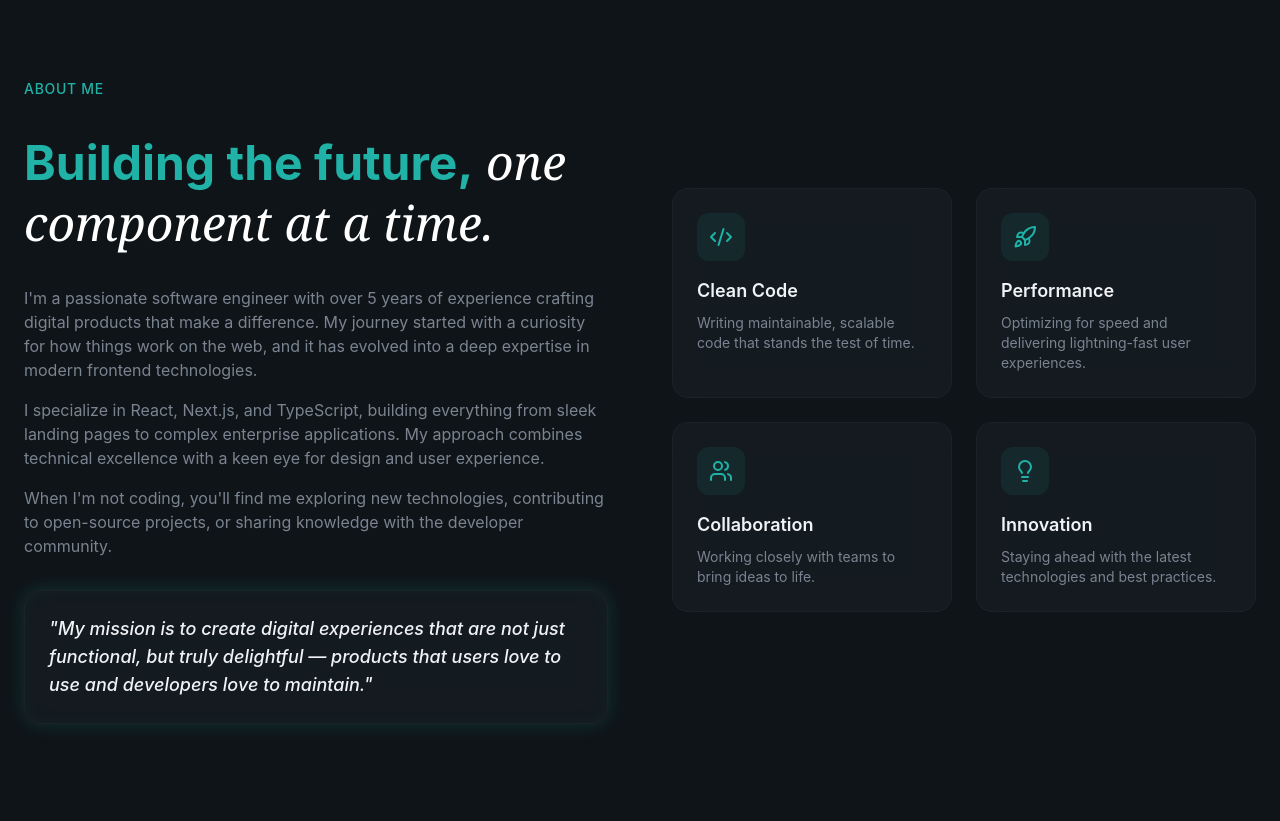
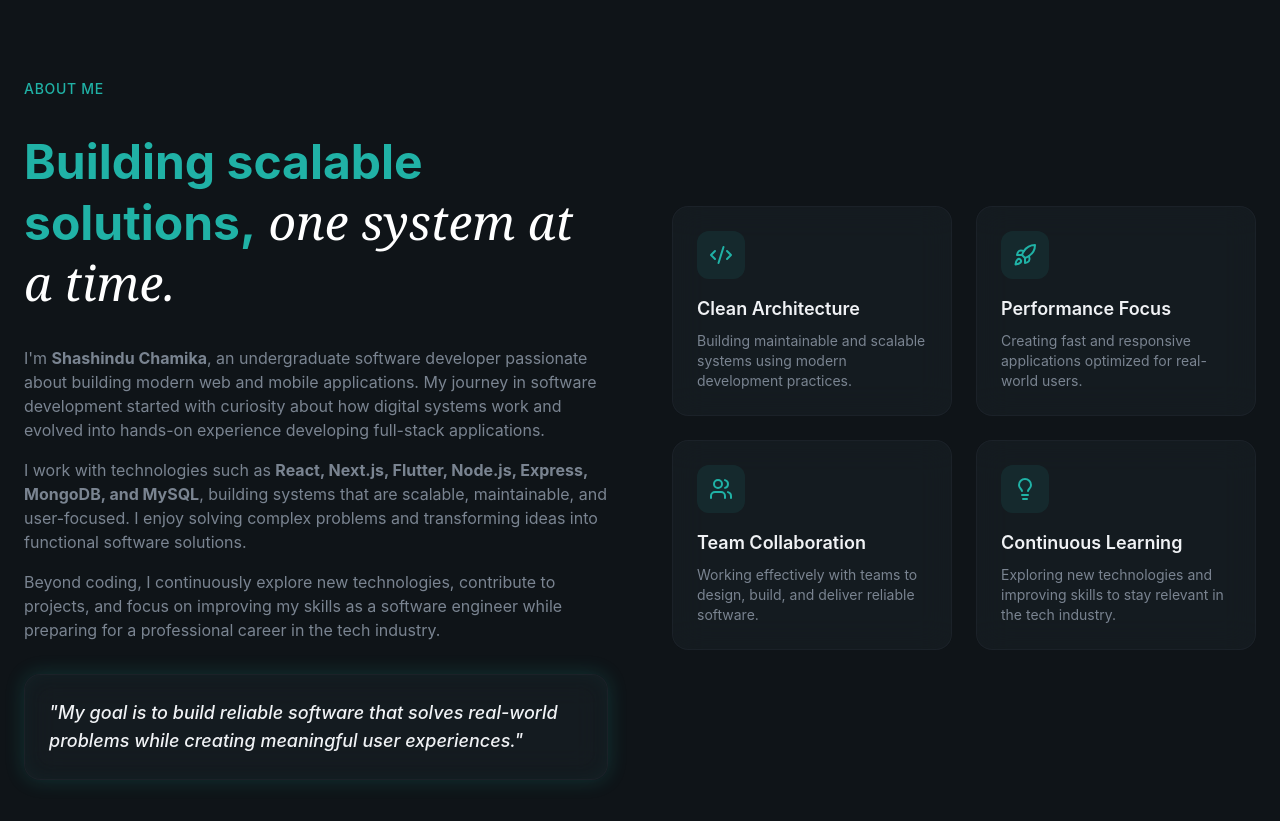
Before and after one commit to WShashinduChamika/Protfolio, a React (Vite) app: page / in a window 1280 px wide. Shown: the part 1260-2081 px from the top of the page. Built offline with nearby package versions, Linux system fonts and the light colour scheme.

Commit message:
feat: update About section content for clarity and impact

```diff
--- a/src/sections/About.jsx
+++ b/src/sections/About.jsx
@@ -4,26 +4,27 @@ import { motion } from "framer-motion";
 const highlights = [
   {
     icon: Code2,
-    title: "Clean Code",
+    title: "Clean Architecture",
     description:
-      "Writing maintainable, scalable code that stands the test of time.",
+      "Building maintainable and scalable systems using modern development practices.",
   },
   {
     icon: Rocket,
-    title: "Performance",
+    title: "Performance Focus",
     description:
-      "Optimizing for speed and delivering lightning-fast user experiences.",
+      "Creating fast and responsive applications optimized for real-world users.",
   },
   {
     icon: Users,
-    title: "Collaboration",
-    description: "Working closely with teams to bring ideas to life.",
+    title: "Team Collaboration",
+    description:
+      "Working effectively with teams to design, build, and deliver reliable software.",
   },
   {
     icon: Lightbulb,
-    title: "Innovation",
+    title: "Continuous Learning",
     description:
-      "Staying ahead with the latest technologies and best practices.",
+      "Exploring new technologies and improving skills to stay relevant in the tech industry.",
   },
 ];
 
@@ -32,6 +33,7 @@ export const About = () => {
     <section id="about" className="py-32 relative overflow-hidden">
       <div className="container mx-auto px-6 relative z-10">
         <div className="grid lg:grid-cols-2 gap-16 items-center">
+
           {/* Left Column */}
           <div className="space-y-8">
             <motion.div
@@ -52,10 +54,9 @@ export const About = () => {
               transition={{ duration: 0.5, delay: 0.1 }}
               className="text-4xl md:text-5xl font-bold leading-tight text-secondary-foreground"
             >
-              Building the future,
+              Building scalable solutions,
               <span className="font-serif italic font-normal text-white">
-                {" "}
-                one component at a time.
+                {" "}one system at a time.
               </span>
             </motion.h2>
 
@@ -67,22 +68,26 @@ export const About = () => {
               className="space-y-4 text-muted-foreground"
             >
               <p>
-                I'm a passionate software engineer with over 5 years of
-                experience crafting digital products that make a difference. My
-                journey started with a curiosity for how things work on the web,
-                and it has evolved into a deep expertise in modern frontend
-                technologies.
+                I'm <strong>Shashindu Chamika</strong>, an undergraduate software developer
+                passionate about building modern web and mobile applications.
+                My journey in software development started with curiosity about
+                how digital systems work and evolved into hands-on experience
+                developing full-stack applications.
               </p>
+
               <p>
-                I specialize in React, Next.js, and TypeScript, building
-                everything from sleek landing pages to complex enterprise
-                applications. My approach combines technical excellence with a
-                keen eye for design and user experience.
+                I work with technologies such as <strong>React, Next.js, Flutter,
+                Node.js, Express, MongoDB, and MySQL</strong>, building systems
+                that are scalable, maintainable, and user-focused. I enjoy
+                solving complex problems and transforming ideas into functional
+                software solutions.
               </p>
+
               <p>
-                When I'm not coding, you'll find me exploring new technologies,
-                contributing to open-source projects, or sharing knowledge with
-                the developer community.
+                Beyond coding, I continuously explore new technologies,
+                contribute to projects, and focus on improving my skills as a
+                software engineer while preparing for a professional career in
+                the tech industry.
               </p>
             </motion.div>
 
@@ -94,14 +99,13 @@ export const About = () => {
               className="glass rounded-2xl p-6 glow-border"
             >
               <p className="text-lg font-medium italic text-foreground">
-                "My mission is to create digital experiences that are not just
-                functional, but truly delightful — products that users love to
-                use and developers love to maintain."
+                "My goal is to build reliable software that solves real-world
+                problems while creating meaningful user experiences."
               </p>
             </motion.div>
           </div>
 
-          {/* Right Column - Hilights */}
+          {/* Right Column - Highlights */}
           <div className="grid sm:grid-cols-2 gap-6">
             {highlights.map((item, idx) => (
               <motion.div
@@ -122,6 +126,7 @@ export const About = () => {
               </motion.div>
             ))}
           </div>
+
         </div>
       </div>
     </section>
```
